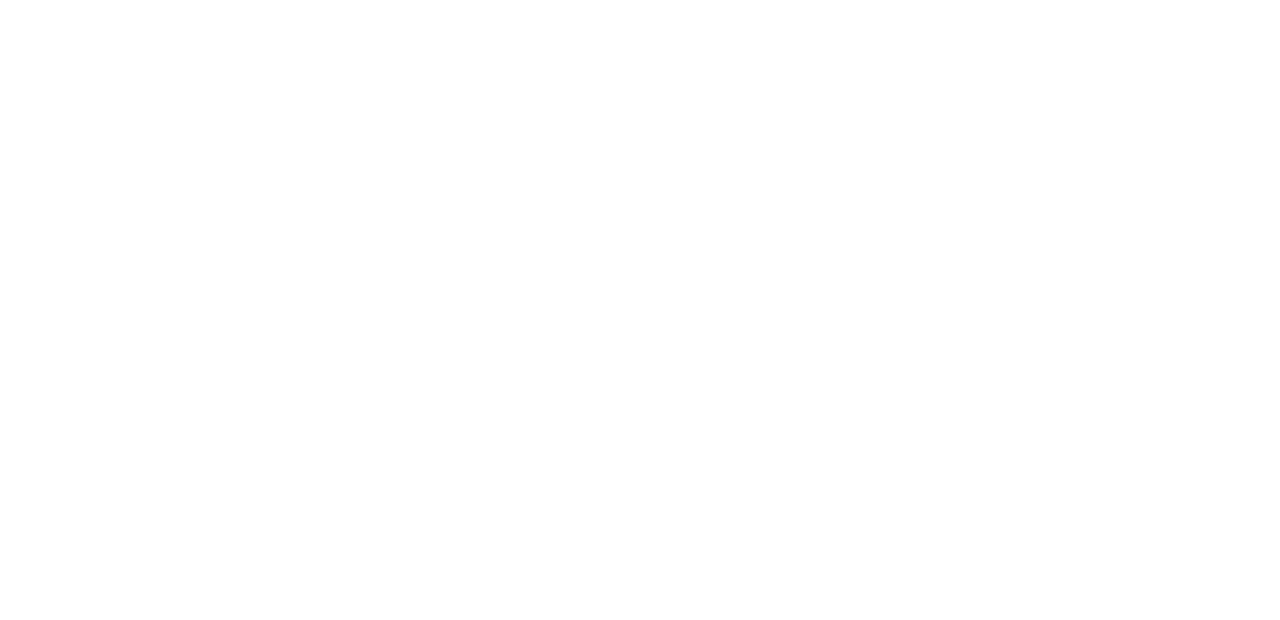
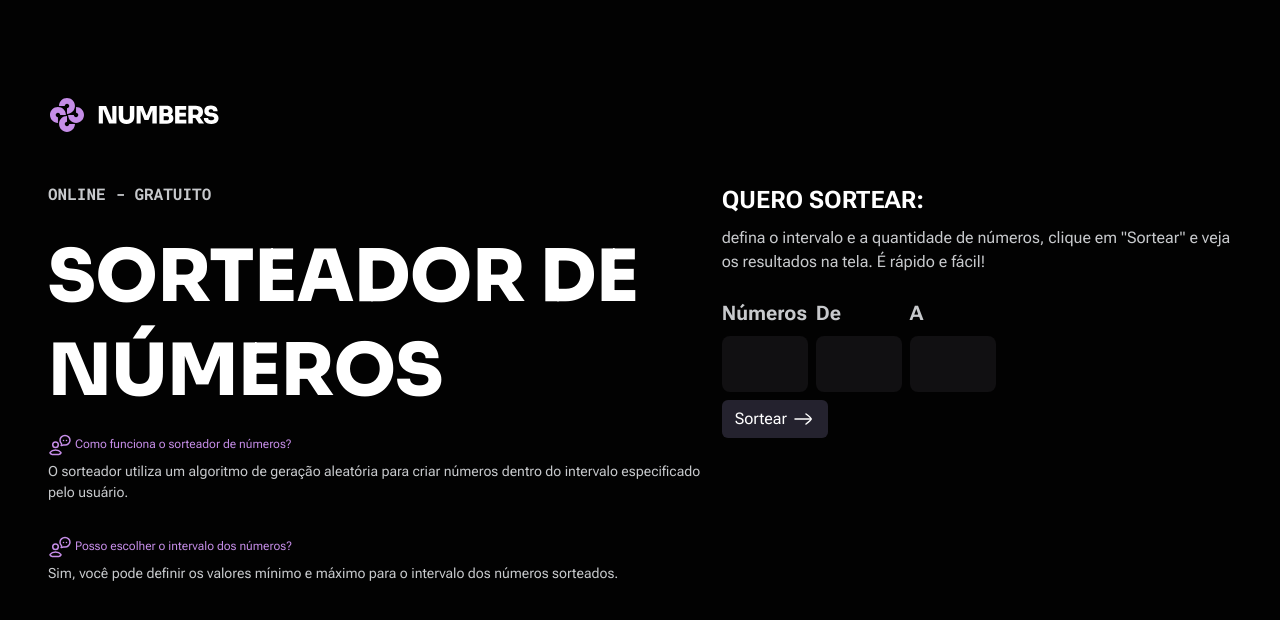
Before and after one commit to SamuelColaco/Numbers, a website: page index.html in a window 1280 px wide. Drawn offline with nearby package versions, Linux system fonts and the light colour scheme.

Commit message:
Avançando no hmtl e css

```diff
--- a/index.html
+++ b/index.html
@@ -3,11 +3,92 @@
 <head>
     <meta charset="UTF-8">
     <meta name="viewport" content="width=device-width, initial-scale=1.0">
+    <link rel="preconnect" href="https://fonts.googleapis.com">
+    <link rel="preconnect" href="https://fonts.gstatic.com" crossorigin>
+    <link href="https://fonts.googleapis.com/css2?family=Roboto+Flex:opsz,wght@8..144,100..1000&family=Roboto+Mono:ital,wght@0,100..700;1,100..700&family=Sora:wght@100..800&display=swap" rel="stylesheet">
     <title>Document</title>
     <link href="https://cdn.jsdelivr.net/npm/bootstrap@5.3.3/dist/css/bootstrap.min.css" rel="stylesheet">
+    <link rel="stylesheet" href="styles/global.css">
 </head>
 <body>
+    <header class="py-5">
+        <img src="imgs/assets/logo.svg" alt="Logo da Numbers">
+    </header>
 
+    <main class="d-flex gap-3">
+
+    <section id="details">
+        <p>Online - gratuito</p>
+        <h1 class="py-2">Sorteador de números</h1>
+
+        <div class="d-flex flex-column   gap-3">
+
+            <div class="d-flex flex-column  gap-1">
+                <span>
+                    <svg width="24" height="24" viewBox="0 0 24 24" fill="none" xmlns="http://www.w3.org/2000/svg">
+                        <path d="M22 7.28336C22 9.92493 19.7611 12.0667 17 12.0667C16.6753 12.0671 16.3516 12.0371 16.0327 11.9772C15.8031 11.9341 15.6883 11.9126 15.6082 11.9248C15.5281 11.937 15.4145 11.9974 15.1874 12.1182C14.545 12.4598 13.7959 12.5805 13.0755 12.4465C13.3493 12.1097 13.5363 11.7056 13.6188 11.2724C13.6688 11.0074 13.545 10.75 13.3594 10.5616C12.5166 9.70577 12 8.55254 12 7.28336C12 4.64178 14.2388 2.5 17 2.5C19.7611 2.5 22 4.64178 22 7.28336Z" stroke="white" stroke-width="1.5" stroke-linejoin="round"/>
+                        <path d="M15.4922 7.5H15.5003M18.4922 7.5H18.5003" stroke="white" stroke-width="1.5" stroke-linecap="round"/>
+                        <path d="M7.50189 21.5H4.71817C4.39488 21.5 4.07021 21.4545 3.77327 21.3269C2.80666 20.9116 2.31624 20.3632 2.08769 20.0201C1.95764 19.825 1.97617 19.5763 2.11726 19.3889C3.23716 17.9014 5.83846 17.003 7.50665 17.0029C9.17484 17.003 11.7714 17.9014 12.8913 19.3889C13.0324 19.5763 13.0509 19.825 12.9209 20.0201C12.6923 20.3632 12.2019 20.9116 11.2353 21.3269C10.9383 21.4545 10.6137 21.5 10.2904 21.5H7.50189Z" stroke="white" stroke-width="1.5" stroke-linecap="round" stroke-linejoin="round"/>
+                        <path d="M10.2854 11.789C10.2854 13.3203 9.04129 14.5617 7.50664 14.5617C5.97199 14.5617 4.72791 13.3203 4.72791 11.789C4.72791 10.2577 5.97199 9.01636 7.50664 9.01636C9.04129 9.01636 10.2854 10.2577 10.2854 11.789Z" stroke="white" stroke-width="1.5" stroke-linecap="round" stroke-linejoin="round"/>
+                        </svg>
+
+                    Como funciona o sorteador de números?
+                </span>
+                <p>
+                    O sorteador utiliza um algoritmo de geração aleatória para criar números dentro do intervalo especificado pelo usuário.
+                </p>
+            </div>
+
+
+            <div class="d-flex flex-column  gap-1">
+                <span>
+                    <svg width="24" height="24" viewBox="0 0 24 24" fill="none" xmlns="http://www.w3.org/2000/svg">
+                        <path d="M22 7.28336C22 9.92493 19.7611 12.0667 17 12.0667C16.6753 12.0671 16.3516 12.0371 16.0327 11.9772C15.8031 11.9341 15.6883 11.9126 15.6082 11.9248C15.5281 11.937 15.4145 11.9974 15.1874 12.1182C14.545 12.4598 13.7959 12.5805 13.0755 12.4465C13.3493 12.1097 13.5363 11.7056 13.6188 11.2724C13.6688 11.0074 13.545 10.75 13.3594 10.5616C12.5166 9.70577 12 8.55254 12 7.28336C12 4.64178 14.2388 2.5 17 2.5C19.7611 2.5 22 4.64178 22 7.28336Z" stroke="white" stroke-width="1.5" stroke-linejoin="round"/>
+                        <path d="M15.4922 7.5H15.5003M18.4922 7.5H18.5003" stroke="white" stroke-width="1.5" stroke-linecap="round"/>
+                        <path d="M7.50189 21.5H4.71817C4.39488 21.5 4.07021 21.4545 3.77327 21.3269C2.80666 20.9116 2.31624 20.3632 2.08769 20.0201C1.95764 19.825 1.97617 19.5763 2.11726 19.3889C3.23716 17.9014 5.83846 17.003 7.50665 17.0029C9.17484 17.003 11.7714 17.9014 12.8913 19.3889C13.0324 19.5763 13.0509 19.825 12.9209 20.0201C12.6923 20.3632 12.2019 20.9116 11.2353 21.3269C10.9383 21.4545 10.6137 21.5 10.2904 21.5H7.50189Z" stroke="white" stroke-width="1.5" stroke-linecap="round" stroke-linejoin="round"/>
+                        <path d="M10.2854 11.789C10.2854 13.3203 9.04129 14.5617 7.50664 14.5617C5.97199 14.5617 4.72791 13.3203 4.72791 11.789C4.72791 10.2577 5.97199 9.01636 7.50664 9.01636C9.04129 9.01636 10.2854 10.2577 10.2854 11.789Z" stroke="white" stroke-width="1.5" stroke-linecap="round" stroke-linejoin="round"/>
+                        </svg>
+
+                    Posso escolher o intervalo dos números?
+                </span>
+                <p>
+                    Sim, você pode definir os valores mínimo e máximo para o intervalo dos números sorteados.
+                </p>
+            </div>
+
+        </div>
+
+    </section>
+
+    <section id="roullette">
+        <div >
+            <h2>Quero sortear:</h2>
+            <p>defina o intervalo e a quantidade de números, clique em "Sortear" e veja os resultados na tela. É rápido e fácil!</p>
+        </div>
+
+
+       <form>
+        <div class="d-flex gap-2 align-items-left py-2">
+            <fieldset class="d-flex flex-column gap-2">
+                <label for="numbers">Números</label>
+                <input type="text" id="numbers">
+            </fieldset>
+            <fieldset class="d-flex flex-column gap-2">
+                <label for="start">De</label>
+                <input type="text" id="start">
+            </fieldset>
+            <fieldset class="d-flex flex-column gap-2">
+                <label for="end">A</label>
+                <input type="text" id="end">
+            </fieldset>
+        </div>
+
+        <button type="submit" class="btn d-flex gap-1">Sortear <img src="imgs/assets/arrow-right.svg" alt="seta branca para a direita"></button>
+
+       </form>
+    </section>
+
+    </main>
 
     <script src="https://cdn.jsdelivr.net/npm/bootstrap@5.3.3/dist/js/bootstrap.bundle.min.js"></script>
 </body>
--- a/styles/global.css
+++ b/styles/global.css
@@ -0,0 +1,42 @@
+
+@import url(section.css);
+
+
+*{
+    padding: 0;
+    margin: 0;
+    box-sizing: border-box;
+    font-family: "Roboto Flex", sans-serif;
+}
+
+:root{
+    --content-primary: #FFFFFF;
+    --content-secondary: #C7C9CC;
+    --content-tertiary: #D9D9D9;
+    --content-brand: #C58DE7;
+    --color-inverse: #030203;
+
+
+    --bg-primary: #020202;
+    --bg-secondary: #111012;
+    --bg-tertiary: #24222E;
+    --bg-brand: #C58DE7;
+    --bg-gray: #3D3D3D;
+
+}
+
+body{
+    background-color: var(--bg-primary);
+    display: grid;
+    place-content: center;
+    padding: 3rem;
+}
+
+h1{
+    font-family: "Sora", sans-serif;
+    font-size: 4.5rem;
+    line-height: 1.3;
+    text-transform: uppercase;
+    font-weight: 880;
+    color: var(--content-primary);
+}
--- /dev/null
+++ b/styles/section.css
@@ -0,0 +1,76 @@
+
+
+#details{
+
+    & > p{
+        font-family: "Roboto Mono", monospace;
+        font-size: 1rem;
+        line-height: 1.5;
+        font-weight: bold;
+        text-transform: uppercase;
+        color: var(--content-secondary);
+    }
+
+        & div{
+            & span{
+                color: var(--content-brand);
+                font-size: 0.75rem;
+                line-height: 1.5;
+
+                & svg{
+                     & path{
+                        stroke: var(--content-brand);
+                     }
+                }
+            }
+
+            & p{
+                color: var(--content-secondary);
+                font-size: 0.875rem;
+                line-height: 1.5;
+            }
+        }
+
+}
+
+#roullette{
+
+    & h2{
+        font-size: 1.5rem;
+        line-height: 1.5;
+        color: var(--content-primary);
+
+        text-transform: uppercase;
+        font-weight: bold;
+    }
+
+    & p{
+        line-height: 1.5;
+        color: var(--content-secondary);
+    }
+
+    & label{
+        font-size: 1.25rem;
+        line-height: 1.5;
+        font-weight: bold;
+
+        color: var(--content-secondary);
+
+    }
+
+    & input{
+        width: 5.375rem;
+        height: 3.5rem;
+        border-radius: 0.5rem;
+        background-color: var(--bg-secondary);
+        border: 0;
+
+        font-size: 2rem;
+        color: var(--content-primary);
+    }
+
+    & button{
+        background-color: var(--bg-tertiary);
+        color: var(--content-primary);
+    }
+}
```
Also changed, not shown: imgs/assets/arrow-right.svg (added), imgs/assets/logo.svg (added), imgs/assets/user.svg (added).
